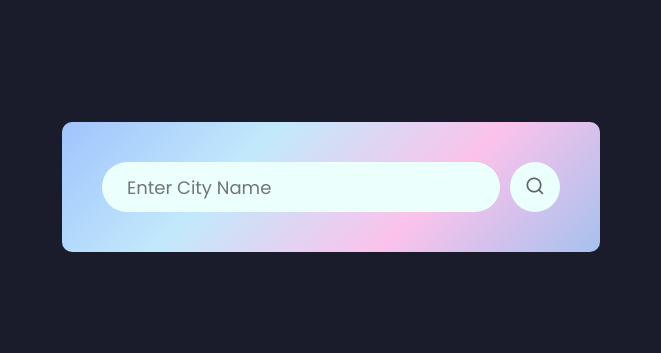
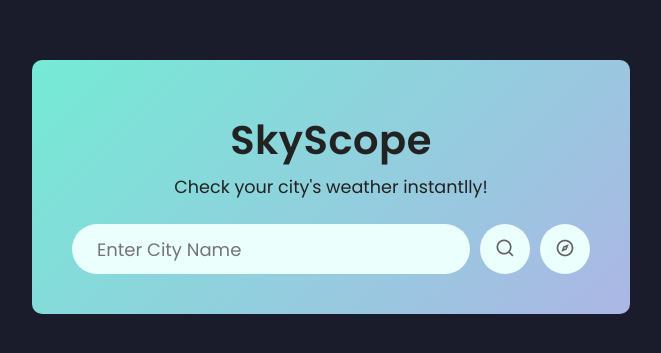
Before and after one commit to Ayman-Kz25/Frontend-Project03-AymanKz, a React (Vite) app: page / in a window 1280 px wide. Shown: the part 213-566 px from the top of the page, without its empty margins (309-970 px from the left). Built offline with nearby package versions, Linux system fonts and the light colour scheme.

Commit message:
update App

```diff
--- a/index.html
+++ b/index.html
@@ -2,7 +2,7 @@
 <html lang="en">
   <head>
     <meta charset="UTF-8" />
-    <link rel="icon" type="image/svg+xml" href="/vite.svg" />
+    <link rel="icon" type="image/svg+xml" href="./src/assets/clear.png" />
     <link href="https://cdn.jsdelivr.net/npm/remixicon@4.3.0/fonts/remixicon.css" rel="stylesheet">
     <meta name="viewport" content="width=device-width, initial-scale=1.0" />
     <title>Weather App - Ayman Kz</title>
--- /dev/null
+++ b/src/components/LocationWeather.jsx
@@ -0,0 +1,35 @@
+import React, { useEffect } from 'react'
+
+const LocationWeather = ({ onLocationDetected }) => {
+    //This component only handles location detection
+    //Once location is found, it calls onLocationDetected(lat, lon).
+
+    const handleGetLoc = () => {
+        if(navigator.geolocation) {
+            navigator.geolocation.getCurrentPosition(
+                (pos) => {
+                    const {latitude , longitude} = pos.coords;
+                    onLocationDetected(latitude, longitude);
+                },
+                (error) => {
+                    console.warn("Geolocation permission denied or unavailable:", error);
+                    alert("Location access denied. Please allow it to use this feature.");
+                }
+            );
+        } else {
+            alert.error("Geolocation is not supported by this browser.");
+        }
+    };
+
+    return (
+        <button
+        className='loc-btn'
+        onClick={handleGetLoc}
+        title='Use my current location'
+        >
+        <i className="ri-compass-3-line"></i>
+        </button>
+    );
+};
+
+export default LocationWeather
--- a/src/components/Weather.css
+++ b/src/components/Weather.css
@@ -15,7 +15,67 @@
     display: flex;
     flex-direction: column;
     align-items: center;
+    transition: background-color 0.6s ease;
     overflow: hidden;
+}
+
+/* Dynamic weather backgrounds */
+.bg-clear {
+  background: linear-gradient(135deg, #87ceeb, #a1c4fd);
+  color: #222;
+}
+
+.bg-cloudy {
+  background: linear-gradient(135deg, #d7d2cc, #304352);
+  color: #fff;
+}
+
+.bg-rain {
+  background: linear-gradient(135deg, #89f7fe, #66a6ff);
+  color: #fff;
+}
+
+.bg-snow {
+  background: linear-gradient(135deg, #e0eafc, #cfdef3);
+  color: #333;
+}
+
+.bg-fog {
+  background: linear-gradient(135deg, #d3cce3, #e9e4f0);
+  color: #333;
+}
+
+.bg-thunder {
+  background: linear-gradient(135deg, #434343, #000000);
+  color: #fff;
+}
+
+.bg-default {
+  background: linear-gradient(135deg, #74ebd5, #acb6e5);
+  color: #222;
+}
+
+.weather-header {
+  display: flex;
+  flex-direction: column;
+  align-items: center;
+  text-align: center;
+  margin-bottom: 1.5rem;
+  padding-top: 10px;
+}
+
+.weather-header h1 {
+  font-size: 2.5rem;
+  font-weight: 600;
+  color: inherit;
+  margin: 0;
+  letter-spacing: 0.5px;
+}
+
+.weather-header .tagline {
+  font-size: 1.1rem;
+  color: inherit;
+  margin-top: 4px;
 }
 
 .search-bar {
@@ -35,7 +95,6 @@
     color: var(--subtxt);
     border-radius: 40px;
     padding: 15px 25px;
-    margin-right: 10px;
     font-size: 18px;
 }
 
@@ -46,6 +105,7 @@
     border-radius: 50%;
     width: 50px;
     height: 50px;
+    margin-left: 10px;
     cursor: pointer;
 }
 
@@ -107,7 +167,50 @@
     margin-top: -6px;
 }
 
-/* Responsive - Media Query */
+/* ---------------- Media Queries ---------------- */
+
+/* Tablet */
+@media (max-width: 1024px) {
+  .weather-card {
+    padding: 35px;
+  }
+
+  .weather-header h1 {
+    font-size: 2.2rem;
+  }
+
+  .weather-header .tagline {
+    font-size: 1rem;
+  }
+
+  .temp {
+    font-size: 50px;
+  }
+
+  .loc {
+    font-size: 35px;
+  }
+
+  .weather-icon {
+    width: 130px;
+    margin: 25px 0;
+  }
+
+  .weather-data {
+    gap: 45px;
+  }
+
+  .col a {
+    font-size: 40px;
+    margin-right: 15px;
+  }
+
+  .humidity, .wind {
+    font-size: 24px;
+  }
+}
+
+/* Small Tablets / Large Mobiles */
 @media (max-width: 768px) {
   .weather-card {
     padding: 25px;
@@ -115,6 +218,7 @@
 
   .search-bar {
     flex-direction: row;
+    flex-wrap: wrap;
   }
 
   .search-bar input {
@@ -147,10 +251,19 @@
   .humidity, .wind {
     font-size: 22px;
   }
+
+  /* Header adjustments */
+  .title-wrapper h1 {
+    font-size: 2rem;
+  }
+
+  .title-wrapper .tagline {
+    font-size: 0.95rem;
+  }
 }
 
-
-@media (max-width: 720px) {
+/* Mobile */
+@media (max-width: 480px) {
   .search-bar {
     flex-direction: column;
     align-items: stretch;
@@ -164,18 +277,7 @@
 
   .search-bar button {
     align-self: center;
-  }
-}
-
-@media (max-width: 480px) {
-  .search-bar input {
-    font-size: 14px;
-    padding: 10px 15px;
-  }
-
-  .search-bar button {
-    width: 40px;
-    height: 40px;
+    margin-bottom: 10px;
   }
 
   .weather-icon {
@@ -208,4 +310,18 @@
   .humidity, .wind {
     font-size: 20px;
   }
+
+  /* Header adjustments */
+  .title-wrapper h1 {
+    font-size: 1.8rem;
+  }
+
+  .title-wrapper .tagline {
+    font-size: 0.85rem;
+  }
+
+  .toggle-btn {
+    padding: 5px 10px;
+    font-size: 0.8rem;
+  }
 }
--- a/src/components/Weather.jsx
+++ b/src/components/Weather.jsx
@@ -1,4 +1,4 @@
-import React, { useEffect, useRef, useState } from "react";
+import React, { useCallback, useEffect, useRef, useState } from "react";
 import "./Weather.css";
 import clear_icon from "../assets/clear.png";
 import cloudy_icon from "../assets/cloudy.png";
@@ -14,9 +14,12 @@ import snow_icon from "../assets/snow.png";
 import thunder_icon from "../assets/thunder.png";
 import windy_icon from "../assets/windy.png";
 
+import LocationWeather from "./LocationWeather";
+
 const Weather = () => {
   const inputRef = useRef();
   const [weatherData, setWeatherData] = useState(false);
+  const [loading, setLoading] = useState(false);
 
   const getWeatherIcon = (main, description, icon) => {
     switch (main) {
@@ -61,20 +64,15 @@ const Weather = () => {
     }
   };
 
-  const search = async (city) => {
-    if (city === "") {
-      alert("Enter City Name First!");
-      return;
-    }
+  const fetchWeatherByCoords = useCallback(async (lat, lon) => {
     try {
-      const apiUrl = `https://api.openweathermap.org/data/2.5/weather?q=${city}&units=metric&appid=${
+      setLoading(true);
+      const apiUrl = `https://api.openweathermap.org/data/2.5/weather?lat=${lat}&lon=${lon}&units=metric&appid=${
         import.meta.env.VITE_API_KEY
       }`;
 
       const response = await fetch(apiUrl);
       const data = await response.json();
-
-      console.log(data);
 
       if (!response.ok) {
         alert(data.message);
@@ -93,23 +91,114 @@ const Weather = () => {
         temp: Math.floor(data.main.temp),
         loc: data.name,
         icon: icon,
+        main: data.weather[0].main,
+        description: data.weather[0].description,
       });
     } catch (error) {
-      setWeatherData(false);
+      console.error("Error fetching location weather: ", error);
+    } finally {
+      setLoading(false);
+    }
+  }, []);
+
+  const search = async (city) => {
+    if (city === "") {
+      alert("Enter City Name First!");
+      return;
+    }
+
+    try {
+      setLoading(true);
+      const apiUrl = `https://api.openweathermap.org/data/2.5/weather?q=${city}&units=metric&appid=${
+        import.meta.env.VITE_API_KEY
+      }`;
+
+      const response = await fetch(apiUrl);
+      const data = await response.json();
+
+      if (!response.ok) {
+        alert(data.message);
+        return;
+      }
+
+      const icon = getWeatherIcon(
+        data.weather[0].main,
+        data.weather[0].description,
+        data.weather[0].icon
+      );
+
+      setWeatherData({
+        humidity: data.main.humidity,
+        windSpeed: data.wind.speed,
+        temp: Math.floor(data.main.temp),
+        loc: data.name,
+        icon: icon,
+        main: data.weather[0].main,
+        description: data.weather[0].description,
+      });
+    } catch (error) {
       console.error("An error occured in fetching the data!");
+    } finally {
+      setLoading(false);
+    }
+  };
+
+  const getBackgroundClass = () => {
+    if (!weatherData) return "bg-default";
+
+    const { main, description } = weatherData;
+
+    switch (main) {
+      case "Clear":
+        return "bg-clear";
+      case "Clouds":
+        if (
+          description.includes("scattered") ||
+          description.includes("few") ||
+          description.includes("partly")
+        )
+          return "bg-cloudy";
+        return "bg-cloudy";
+      case "Rain":
+      case "Drizzle":
+        return "bg-rain";
+      case "Thunderstorm":
+        return "bg-thunder";
+      case "Snow":
+        return "bg-snow";
+      case "Mist":
+      case "Fog":
+      case "Haze":
+      case "Smoke":
+        return "bg-fog";
+      case "Wind":
+      case "Breeze":
+        return "bg-windy";
+      default:
+        return "bg-default";
     }
   };
 
   return (
-    <div className="weather-card">
+    <div className={`weather-card ${getBackgroundClass()}`}>
+      <header className="weather-header">
+        <h1>SkyScope</h1>
+        <p className="tagline">Check your city's weather instantlly!</p>
+      </header>
+
       <div className="search-bar">
         <input ref={inputRef} type="text" placeholder="Enter City Name" />
         <button type="button" onClick={() => search(inputRef.current.value)}>
           <i class="ri-search-line"></i>
         </button>
+
+        {/*Optionally fetch currect location weather*/}
+        <LocationWeather onLocationDetected={fetchWeatherByCoords} />
       </div>
 
-      {weatherData ? (
+      {loading ? (
+        <p className="loading">Loading Weather Data...</p>
+      ) : weatherData ? (
         <>
           <div className="weather">
             <img src={weatherData.icon} className="weather-icon" alt="" />
```
